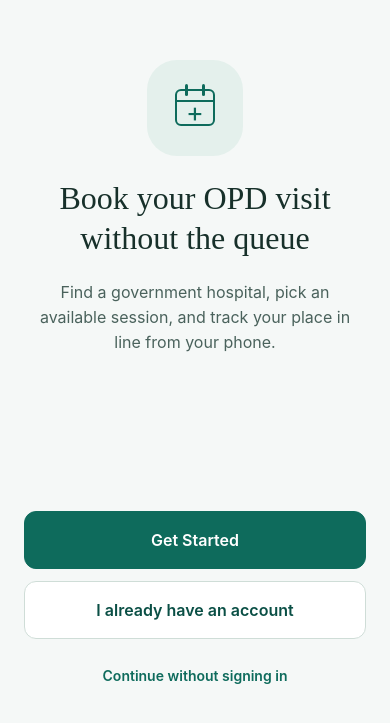
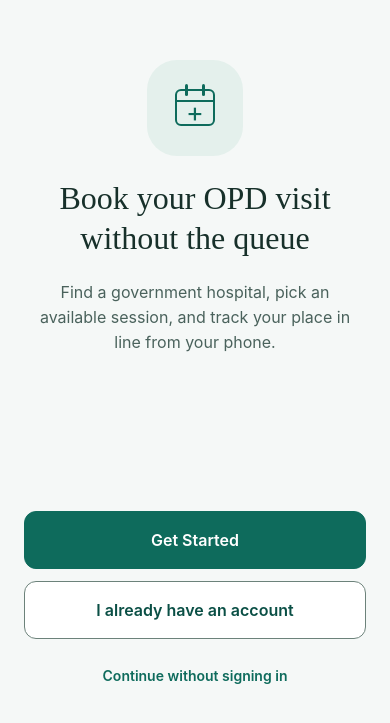
Before and after one commit to Queue-Care/QueueCare, a React Native app in the folder apps/mobile/: screen /Welcome in a window 390 px wide. Shown: the part 121-844 px from the top of the page. Built offline with nearby package versions, Linux system fonts and the light colour scheme.

Commit message:
feat(accessibility): improve shared accessible UI components

```diff
--- a/apps/mobile/src/components/ActionButton.tsx
+++ b/apps/mobile/src/components/ActionButton.tsx
@@ -7,6 +7,8 @@ export function ActionButton({
   onPress,
   variant = 'primary',
   disabled = false,
+  busy = false,
+  accessibilityHint,
 }: {
   label: string;
   onPress: () => void;
@@ -18,19 +20,22 @@ export function ActionButton({
     | 'secondary'
     | 'danger';
   disabled?: boolean;
+  busy?: boolean;
+  accessibilityHint?: string;
 }) {
   return (
     <Pressable
       accessibilityRole="button"
       accessibilityLabel={label}
-      accessibilityState={{ disabled }}
-      disabled={disabled}
+      accessibilityHint={accessibilityHint}
+      accessibilityState={{ disabled: disabled || busy, busy }}
+      disabled={disabled || busy}
       onPress={onPress}
       style={({ pressed }) => [
         styles.button,
         styles[variant],
-        pressed && styles.pressed,
-        disabled && styles.disabled,
+        pressed && !disabled && !busy && styles.pressed,
+        (disabled || busy) && styles.disabled,
       ]}
     >
       <Text
@@ -38,7 +43,8 @@ export function ActionButton({
           styles.label,
           ['outline', 'onDark', 'secondary'].includes(variant) &&
             styles.darkLabel,
-          variant === 'danger' && { color: colors.coral },
+          variant === 'danger' && { color: colors.coralStrong },
+          (disabled || busy) && styles.disabledLabel,
         ]}
       >
         {label}
@@ -49,6 +55,7 @@ export function ActionButton({
 const styles = StyleSheet.create({
   button: {
     minHeight: 52,
+    minWidth: 48,
     paddingHorizontal: spacing.lg,
     paddingVertical: spacing.md,
     borderRadius: radii.sm,
@@ -57,11 +64,20 @@ const styles = StyleSheet.create({
     borderWidth: 1,
   },
   primary: { backgroundColor: colors.teal, borderColor: colors.teal },
-  outline: { backgroundColor: colors.panel, borderColor: colors.sage },
+  outline: { backgroundColor: colors.panel, borderColor: colors.controlBorder },
   onDark: { backgroundColor: colors.panel, borderColor: colors.panel },
-  secondary: { backgroundColor: colors.tealTint, borderColor: colors.tealTint },
-  urgent: { backgroundColor: colors.coral, borderColor: colors.coral },
-  danger: { backgroundColor: colors.coralTint, borderColor: colors.coralTint },
+  secondary: {
+    backgroundColor: colors.tealTint,
+    borderColor: colors.controlBorder,
+  },
+  urgent: {
+    backgroundColor: colors.coralStrong,
+    borderColor: colors.coralStrong,
+  },
+  danger: {
+    backgroundColor: colors.coralTint,
+    borderColor: colors.coralStrong,
+  },
   label: {
     fontFamily: fonts.body,
     fontSize: 16,
@@ -71,6 +87,10 @@ const styles = StyleSheet.create({
     color: colors.panel,
   },
   darkLabel: { color: colors.tealDark },
-  pressed: { opacity: 0.78 },
-  disabled: { opacity: 0.5 },
+  pressed: { borderColor: colors.ink, borderWidth: 2 },
+  disabled: {
+    backgroundColor: colors.canvas,
+    borderColor: colors.controlBorder,
+  },
+  disabledLabel: { color: colors.inkSoft },
 });
--- a/apps/mobile/src/components/NextAppointmentCard.tsx
+++ b/apps/mobile/src/components/NextAppointmentCard.tsx
@@ -3,6 +3,7 @@ import { StyleSheet, Text, View } from 'react-native';
 import type { NextAppointment } from '../features/home/nextAppointment';
 import { colors, fonts, radii, spacing } from '../theme/tokens';
 import { ActionButton } from './ActionButton';
+import { StatusText } from './StatusText';
 
 export function NextAppointmentCard({
   appointment,
@@ -26,7 +27,7 @@ export function NextAppointmentCard({
   });
   return (
     <View style={styles.card}>
-      <Text style={styles.badge}>Confirmed</Text>
+      <StatusText style={styles.badge}>Next appointment confirmed</StatusText>
       <Text style={styles.hospital}>{appointment.hospitalName}</Text>
       <Text style={styles.detail}>{appointment.serviceName}</Text>
       <View style={styles.schedule}>
--- /dev/null
+++ b/apps/mobile/src/components/StatusText.tsx
@@ -0,0 +1,32 @@
+import React, { useCallback } from 'react';
+import {
+  AccessibilityInfo,
+  AppState,
+  Platform,
+  Text,
+  type TextProps,
+} from 'react-native';
+import { useFocusEffect } from '@react-navigation/native';
+
+// Android uses a native live region. VoiceOver needs an explicit announcement.
+// Coalesce fast responses and cancel speech queued by a screen that loses focus.
+export function StatusText({
+  children,
+  ...props
+}: TextProps & { children: string }) {
+  useFocusEffect(
+    useCallback(() => {
+      if (Platform.OS !== 'ios' || !children) return;
+      const timer = setTimeout(() => {
+        if (!['inactive', 'background'].includes(AppState.currentState))
+          AccessibilityInfo.announceForAccessibility(children);
+      }, 400);
+      return () => clearTimeout(timer);
+    }, [children]),
+  );
+  return (
+    <Text {...props} accessibilityLiveRegion="polite">
+      {children}
+    </Text>
+  );
+}
--- a/apps/mobile/src/theme/tokens.ts
+++ b/apps/mobile/src/theme/tokens.ts
@@ -10,11 +10,13 @@ export const colors = {
   tealDark: '#0A4F45',
   tealTint: '#E4F0EC',
   coral: '#E2624C',
+  coralStrong: '#A53727',
   coralTint: '#FBE7E2',
   amber: '#C68A1F',
   amberTint: '#FBF0DA',
   sage: '#CFDDD7',
   sageLine: '#DFE9E5',
+  controlBorder: '#6C827A',
   canvas: '#E8EDEB',
 } as const;
 
```
